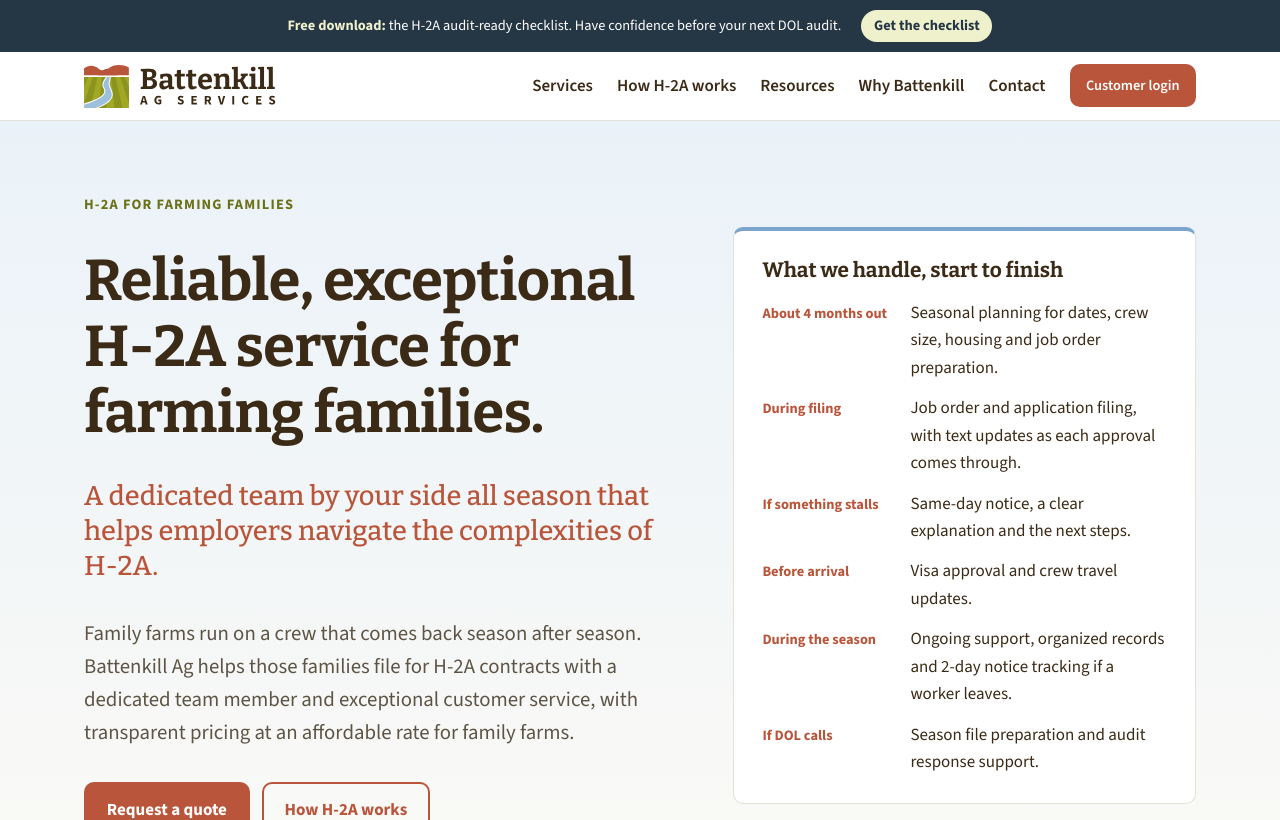
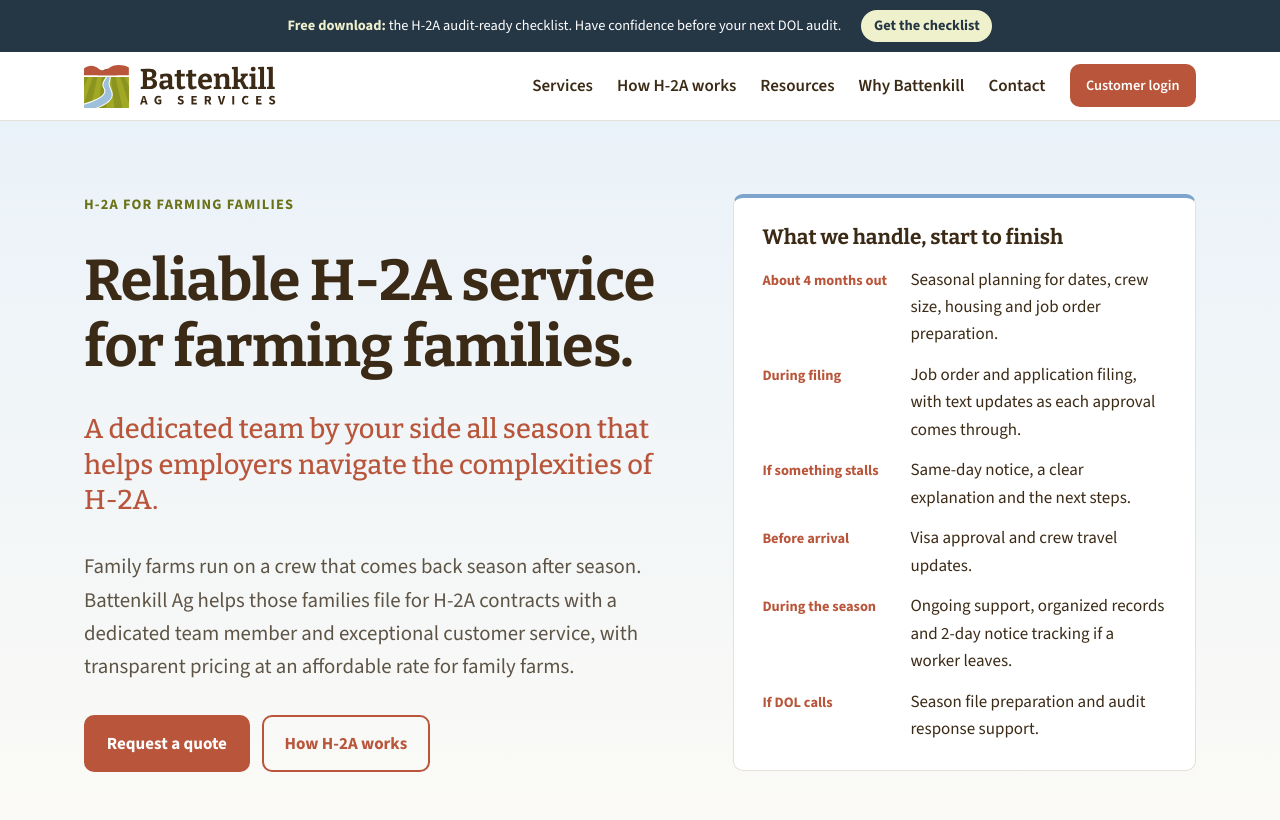
Before and after one commit to mfarh2a/battenkillag-use-me, a Next.js app: page / in a window 1280 px wide. Shown: the top 820 px of the page. Built offline with nearby package versions, Linux system fonts and the light colour scheme; no server answers.

Commit message:
Headline: Reliable H-2A service for farming families
Co-Authored-By: Claude Opus 5.5 <noreply@anthropic.com>
Claude-Session: https://claude.ai/code/session_015cpjf5ajPeXVSvyknWthQ2

```diff
--- a/app/opengraph-image.tsx
+++ b/app/opengraph-image.tsx
@@ -2,7 +2,7 @@ import { ImageResponse } from "next/og";
 import { readFileSync } from "fs";
 import { join } from "path";
 
-export const alt = "Battenkill Ag: reliable, exceptional H-2A service for farming families";
+export const alt = "Battenkill Ag: reliable H-2A service for farming families";
 export const size = { width: 1200, height: 630 };
 export const contentType = "image/png";
 
@@ -23,7 +23,7 @@ export default function OgImage() {
         }}
       >
         <img src={logo} width={386} height={90} alt="" />
-        <div style={{ fontSize: 76, fontWeight: 700, marginTop: 24, lineHeight: 1.1 }}>Reliable, exceptional H-2A service for farming families.</div>
+        <div style={{ fontSize: 76, fontWeight: 700, marginTop: 24, lineHeight: 1.1 }}>Reliable H-2A service for farming families.</div>
         <div style={{ fontSize: 34, marginTop: 28, color: "#5e5446" }}>
           A dedicated team by your side all season.
         </div>
--- a/app/page.tsx
+++ b/app/page.tsx
@@ -7,7 +7,7 @@ import JsonLd, { faqSchema } from "@/components/JsonLd";
 import Photo from "@/components/Photo";
 
 export const metadata: Metadata = {
-  title: { absolute: `${site.name} | Reliable, Exceptional H-2A Service for Farming Families` },
+  title: { absolute: `${site.name} | Reliable H-2A Service for Farming Families` },
   description: site.description,
   alternates: { canonical: "/" },
 };
--- a/lib/site.ts
+++ b/lib/site.ts
@@ -11,7 +11,7 @@ export const site = {
   phone: "512-540-4533",
   email: "max@battenkillag.com",
   mailingAddress: "[Mailing address for checks]",
-  headline: "Reliable, exceptional H-2A service for farming families.",
+  headline: "Reliable H-2A service for farming families.",
   subline: "A dedicated team by your side all season that helps employers navigate the complexities of H-2A.",
   positioning:
     "Family farms run on a crew that comes back season after season. Battenkill Ag helps those families file for H-2A contracts with a dedicated team member and exceptional customer service, with transparent pricing at an affordable rate for family farms.",
```
